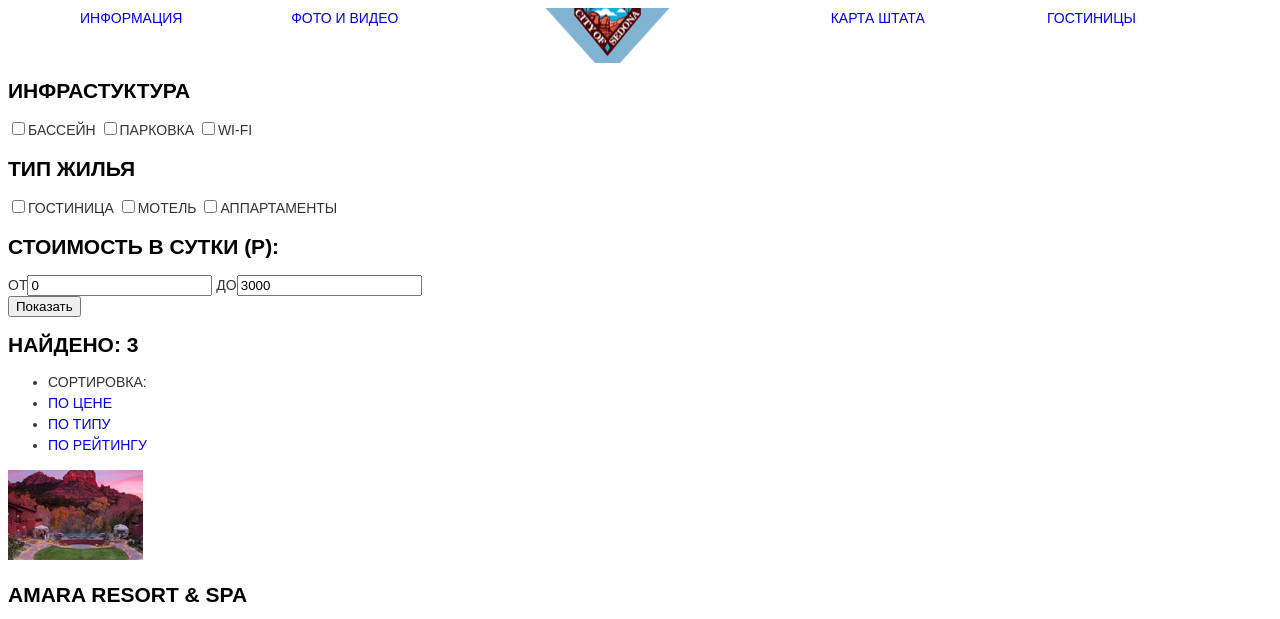
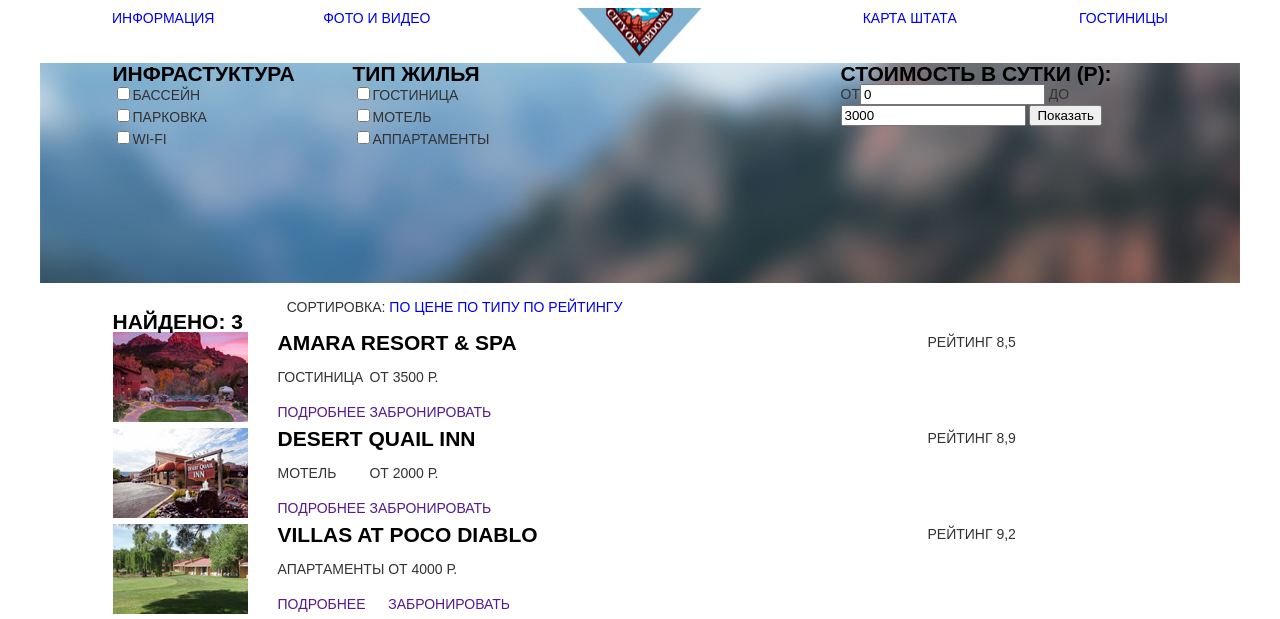
Before and after one commit to AlexandraVF/Sedona, a plain HTML site: page hotels.html in a window 1280 px wide. Shown: the top 619 px of the page. Drawn offline with Linux system fonts and the light colour scheme.

Commit message:
Сетка страницы отелей (без центровки)

```diff
--- a/css/style.css
+++ b/css/style.css
@@ -19,6 +19,7 @@ h2 {
   line-height: 1;
   color: #000000;
   font-weight: 700;
+  margin: 0;
 }
 
 a {
@@ -33,6 +34,7 @@ a {
 
 .wrapper {
   width: 1200px;
+  margin: 0 auto;
 }
 
 .main-nav ul {
@@ -98,5 +100,67 @@ a {
 
 .features-image-1,
 .features-image-2 {
+  float: left;
   width: 67%;
 }
+
+.hotel-wrapper {
+  width: 1055px;
+  margin: 0 auto;
+}
+
+.header-image-hotels {
+  height: 220px;
+  background-image: url(../img/header-image-zoom.jpg);
+  background-repeat: no-repeat;
+}
+.structure-filter {
+  width: 240px;
+  float: left;
+}
+
+.structure-filter label {
+  display: block;
+}
+.type-filter {
+  width: 480px;
+  float: left;
+}
+
+.type-filter label {
+  display: block;
+}
+
+.cost-filter{
+  width: 327px;
+  float: right;
+}
+
+.filter-content-header div {
+  display: inline-block;
+  vertical-align: bottom;
+}
+
+.filter-content-header ul li {
+  display: inline-block;
+}
+
+.filter-image{
+  width: 135px;
+  float: left;
+  margin-right: 30px;
+}
+
+.filter-info{
+  width: 650px;
+  float: left;
+}
+
+.filter-info div {
+  display: inline-block;
+}
+
+.filter-rate{
+  width: 240px;
+  float: right;
+}
```
